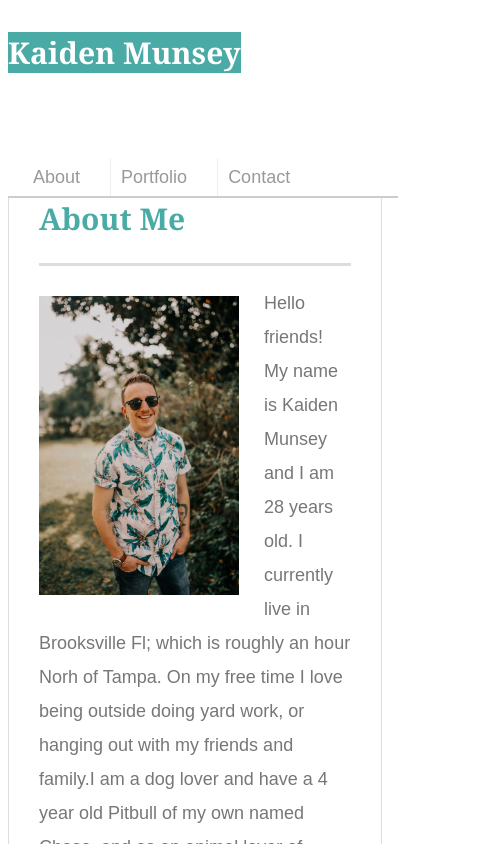
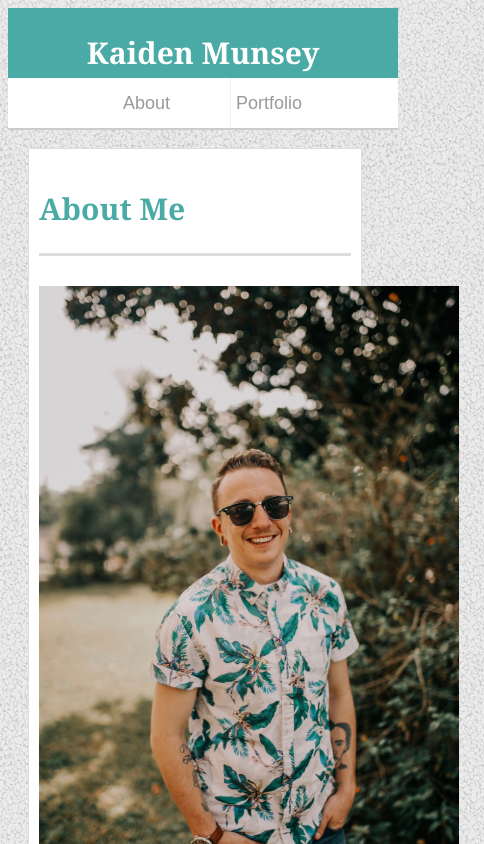
Before and after one commit to kaiden-m7/Responsive-Portfolio, a plain HTML site: page index.html in a window 390 px wide. Shown: the top 844 px of the page, 484 px wide, since content can reach past the window. Drawn offline with Linux system fonts and the light colour scheme.

Commit message:
<adding final media to index>

```diff
--- a/css/style.css
+++ b/css/style.css
@@ -3,7 +3,7 @@ body {
     font-size: 18px;
     line-height: 34px;
     color: #777777;
-    background: url("../images/concrete_seamless.png");
+    background: url("../images/gravel.png");
   }
 
   * {
@@ -215,28 +215,61 @@ body {
     background: #4aaaa5;
     border: 0 none;
   }
+   /* media */
 
   @media screen and (max-width: 640px) {
+    .container {
+      width: 100%;
+
+    }
+
     #logo {
-      float: none;
+      float: right;
       width: 100%;
-      height: 100px;
-      font-weight: 700;
-      line-height: 90px;
+      height: 70px;
       position: static;
-      margin-top: -20px;
+      margin-top: 0;
+      margin-left: 0;
+
 
     }
    nav {
     float: none;
-    margin-top: 40px;
+    margin: 0;
+    width: 100%;
+    height: 120px;
+    padding: 60px
     }
 
    nav a {
-    display: inline-block;
-    padding: 10px;
-    margin-top: 20px;
-    border-left: 1px solid #efefef;
+    text-align: center;
+    float: none;
+    padding: 5px;
+    margin-top: 0;
+    margin-left: 50px;
+    line-height: 40px;
     }
 
+  .main-section {
+      float: none;
+      width: 100%;
+      padding: 10px;
+      margin: 10px 0 15px;
+      font-size: 20px;
+    }
+
+  #main-container {
+    padding: 20px;
+    padding-top: 130px;
+    min-height: calc(100vh - 60px);
   }
+
+  .auth-image {
+    width: 420px;
+    height: auto;
+    float: none;
+
+  }
+
+  p
+  }
```
Also changed, not shown: gravel/readme.txt (added), images/gravel.png (added).
